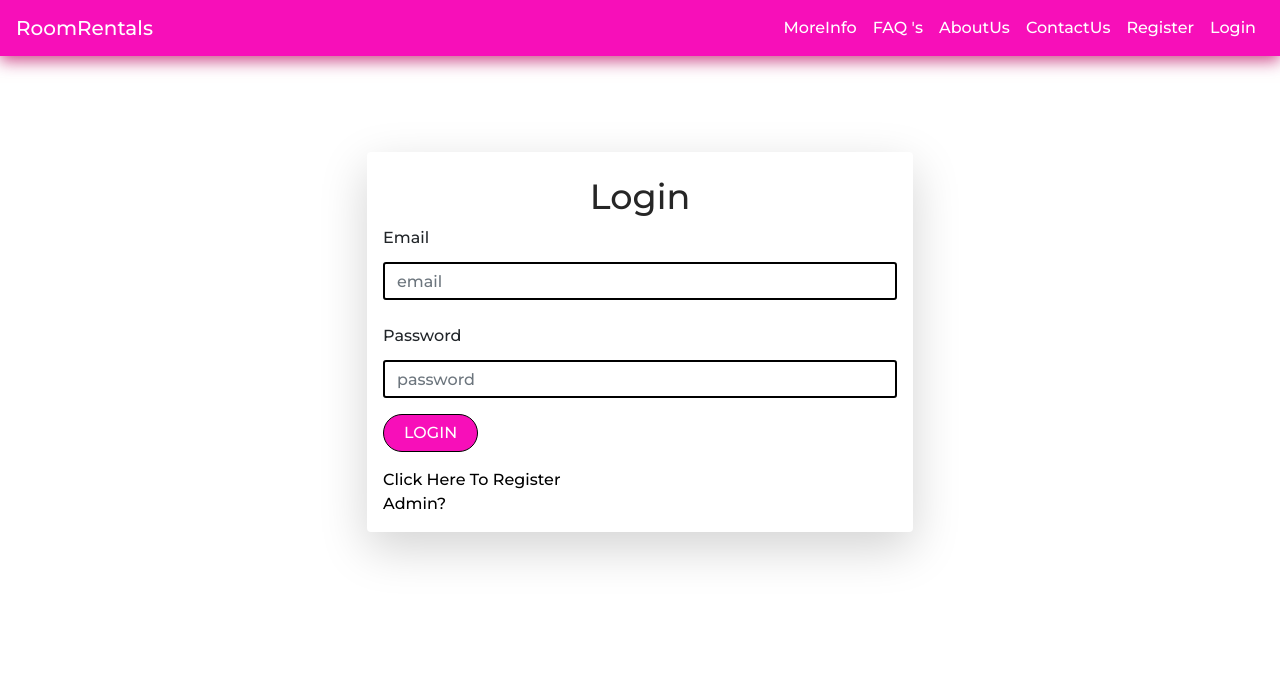
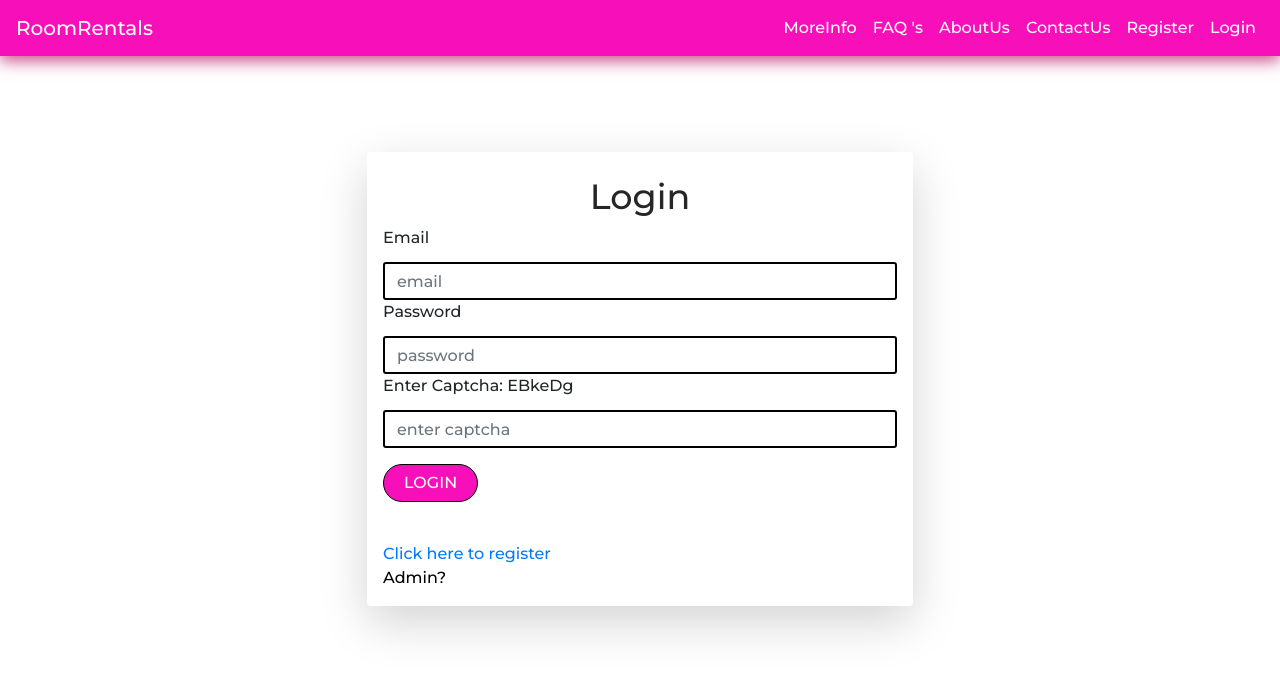
Before and after one commit to Pavan17-cpu/FINAL-D, a React (Create React App) app in the folder client/: page /login in a window 1280 px wide. Shown: the top 674 px of the page. Built offline with nearby package versions, Linux system fonts and the light colour scheme.

Commit message:
Update Loginscreen.js

```diff
--- a/client/src/screens/Loginscreen.js
+++ b/client/src/screens/Loginscreen.js
@@ -12,12 +12,26 @@ export default function Loginscreen() {
   const [loading, setloading] = useState(false);
   const [error, seterror] = useState(false);
   const [success, setsuccess] = useState(false);
+  const [captchaValue, setCaptchaValue] = useState("");
+  const [captchaInputValue, setCaptchaInputValue] = useState("");
+  const [captchaError, setCaptchaError] = useState(false);
 
   useEffect(() => {
     if (localStorage.getItem("currentUser")) {
       window.location.href = "/";
     }
+    // Generate a new captcha value on page load
+    generateCaptchaValue();
   }, []);
+
+  function generateCaptchaValue() {
+    const characters = "ABCDEFGHIJKLMNOPQRSTUVWXYZabcdefghijklmnopqrstuvwxyz0123456789";
+    let captcha = "";
+    for (let i = 0; i < 6; i++) {
+      captcha += characters.charAt(Math.floor(Math.random() * characters.length));
+    }
+    setCaptchaValue(captcha);
+  }
 
   async function login() {
     // Validate email
@@ -34,6 +48,12 @@ export default function Loginscreen() {
       return;
     }
 
+    // Validate captcha input
+    if (captchaInputValue !== captchaValue) {
+      setCaptchaError(true);
+      return;
+    }
+
     const user = {
       email,
       password,
@@ -47,6 +67,13 @@ export default function Loginscreen() {
       seterror(true);
       setloading(false);
       console.log(error);
+    }
+  }
+
+  function handleCaptchaInputChange(e) {
+    setCaptchaInputValue(e.target.value);
+    if (captchaError) {
+      setCaptchaError(false);
     }
   }
 
@@ -73,36 +100,42 @@ export default function Loginscreen() {
               value={email}
               onChange={(e) => {
                 setemail(e.target.value);
-              }}
-            />
-            <br />
+              }}        />
+              </div>
+              <div>
                 <label>Password</label>
                 <input
+                  required
                   type="password"
                   placeholder="password"
                   className="form-control mt-1"
                   value={password}
-              required
                   onChange={(e) => {
                     setpassword(e.target.value);
                   }}
                 />
-
-            <button
-              onClick={login}
-              className="btn btn-success mt-3 mb-3 rounded-pill"
-            >
+              </div>
+              <div>
+                <label>Enter Captcha: {captchaValue}</label>
+                <input
+                  required
+                  type="text"
+                  placeholder="enter captcha"
+                  className="form-control mt-1"
+                  value={captchaInputValue}
+                  onChange={handleCaptchaInputChange}
+                />
+              </div>
+              {captchaError && (
+                <div className="mt-2 text-danger">
+                  Invalid Captcha. Please try again.
+                </div>
+              )}
+              <button className="btn btn-success mt-3 mb-3 rounded-pill" onClick={login}>
                 LOGIN
               </button>
-            <br />
-            <a
-              style={{ color: "black" }}
-              href="/register"
-              className="mt-2"
-            >
-              Click Here To Register
-            </a>
-            <br/>
+              <br/><br/>
+              <a href="/register">Click here to register</a><br/>
               <a
               style={{ color: "black" }}
               href="/admin"
@@ -110,9 +143,10 @@ export default function Loginscreen() {
             >
               Admin?
             </a>
+
             </div>
           </div>
         </div>
-    </div>
+
   );
               }
```
Lines whose indentation alone changed are shown as unchanged.
